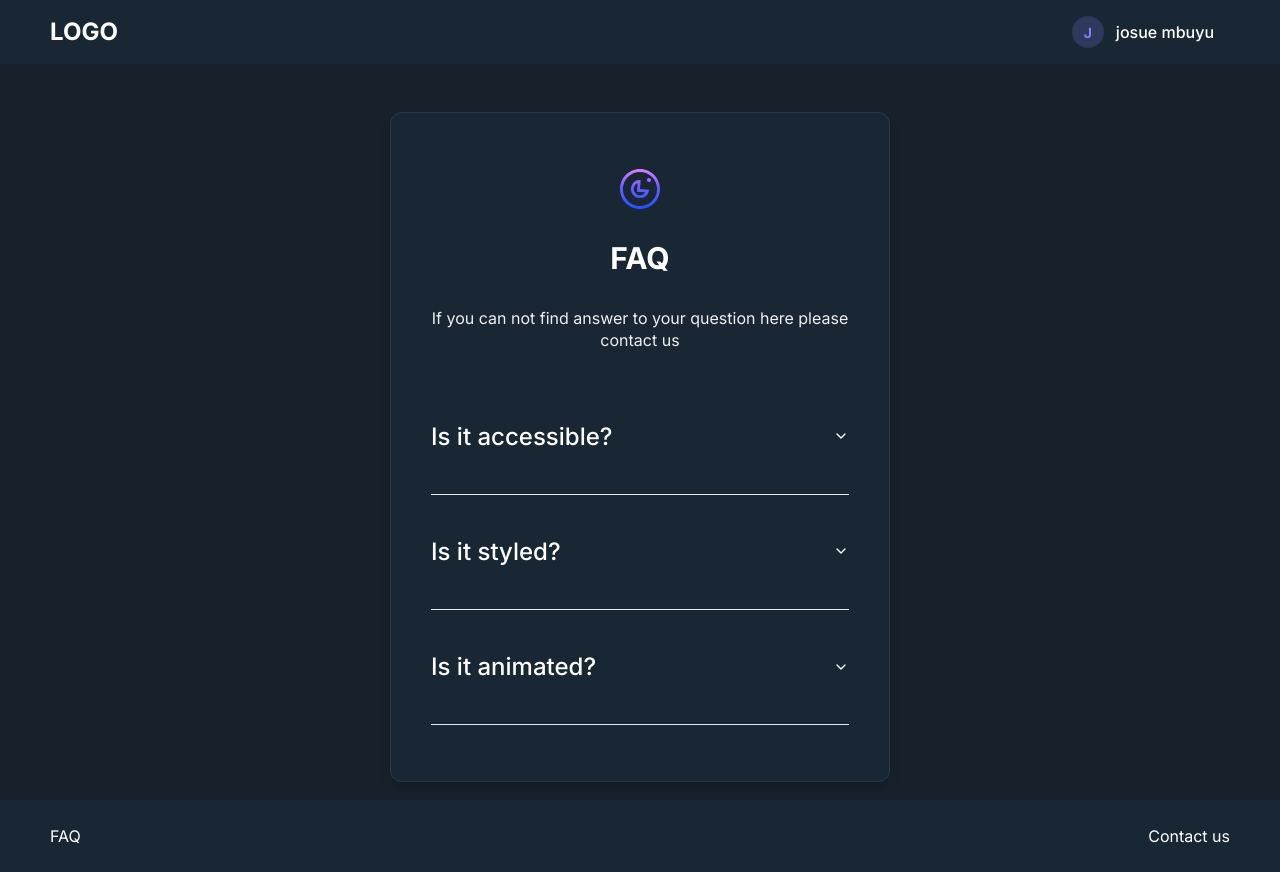
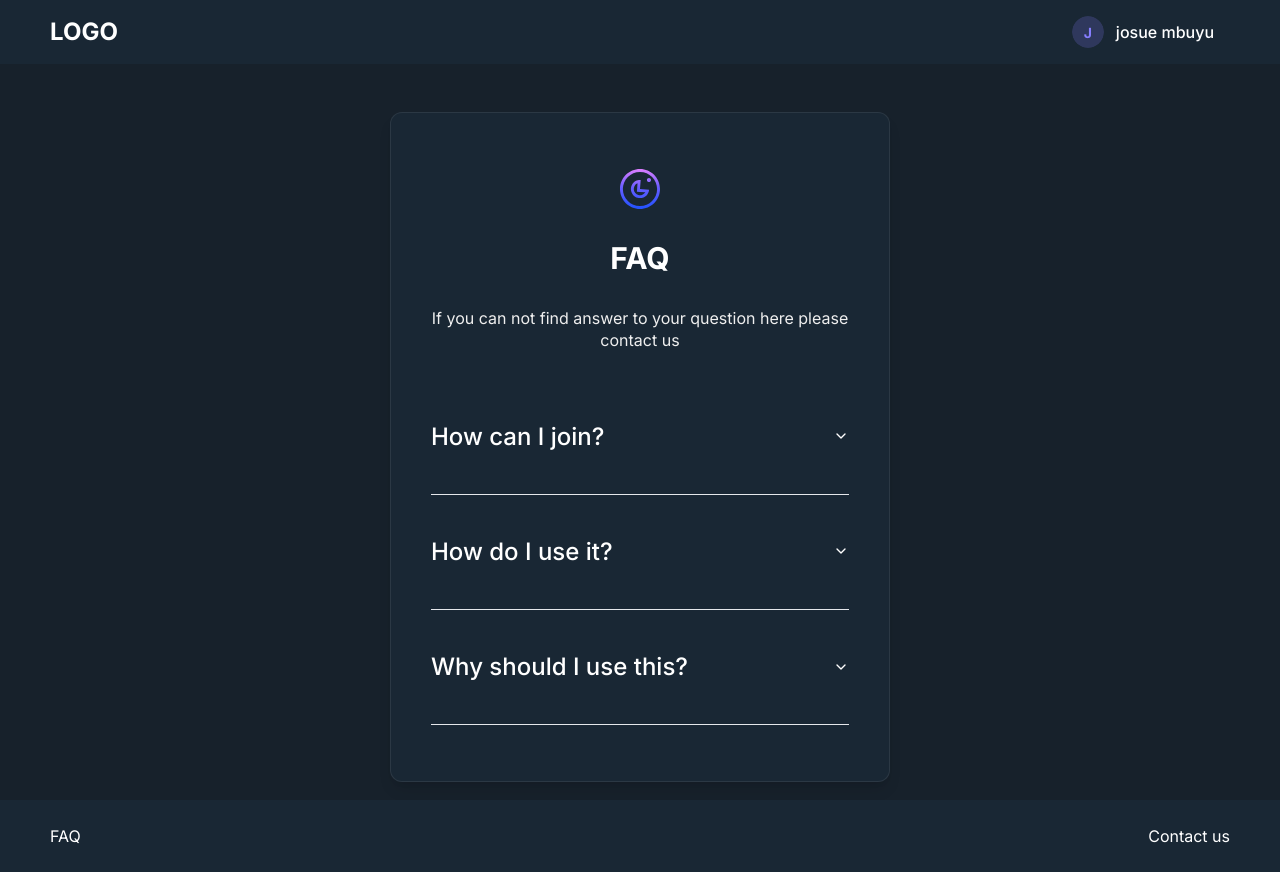
Before and after one commit to chingu-voyages/v45-tier3-team-41, a Next.js app in the folder frontend/: page /faq in a window 1280 px wide. Built offline with nearby package versions, Linux system fonts and the light colour scheme.

Commit message:
Add content to FAQ Page

```diff
--- a/frontend/app/(root)/faq/page.js
+++ b/frontend/app/(root)/faq/page.js
@@ -37,28 +37,26 @@ export default function page() {
           <Accordion type="single" collapsible className="w-full">
             <AccordionItem value="item-1">
               <AccordionTrigger className="sub-title text-white text-[20px] md:text-[24px] leading-[1.13] mt-[27px] mb-[28px] ">
-                Is it accessible?
+                How can I join?
               </AccordionTrigger>
               <AccordionContent className="text-white font-normal">
-                Yes. It adheres to the WAI-ARIA design pattern.
+                Just fill the sign up form and submit, confirm you mail, and you good to go! It's a free!
               </AccordionContent>
             </AccordionItem>
             <AccordionItem value="item-2">
               <AccordionTrigger className="sub-title text-white text-[20px] md:text-[24px] leading-[1.13] mt-[27px] mb-[28px] ">
-                Is it styled?
+                How do I use it?
               </AccordionTrigger>
               <AccordionContent className="text-white font-normal">
-                Yes. It comes with default styles that matches the other
-                components aesthetic.
+                Once you have an account, in your free time while in traffic or in the bus, just sign in, browse through the movies and save the ones of your interest to your list!
               </AccordionContent>
             </AccordionItem>
             <AccordionItem value="item-3">
               <AccordionTrigger className="sub-title text-white text-[20px] md:text-[24px] leading-[1.13] mt-[27px] mb-[28px] ">
-                Is it animated?
+                Why should I use this?
               </AccordionTrigger>
               <AccordionContent className="text-white font-normal">
-                Yes. Its animated by default, but you can disable it if you
-                prefer.
+                Well, do you know how normally will take you lots of time to decide what to watch when with friends? ok, then with this your and yours friend can have their list preselect and saved, so when search for your friend you can see the list of movies in common, and this will reduce the so annoying waste of time browsing trying to pick what to watch!
               </AccordionContent>
             </AccordionItem>
           </Accordion>
```
